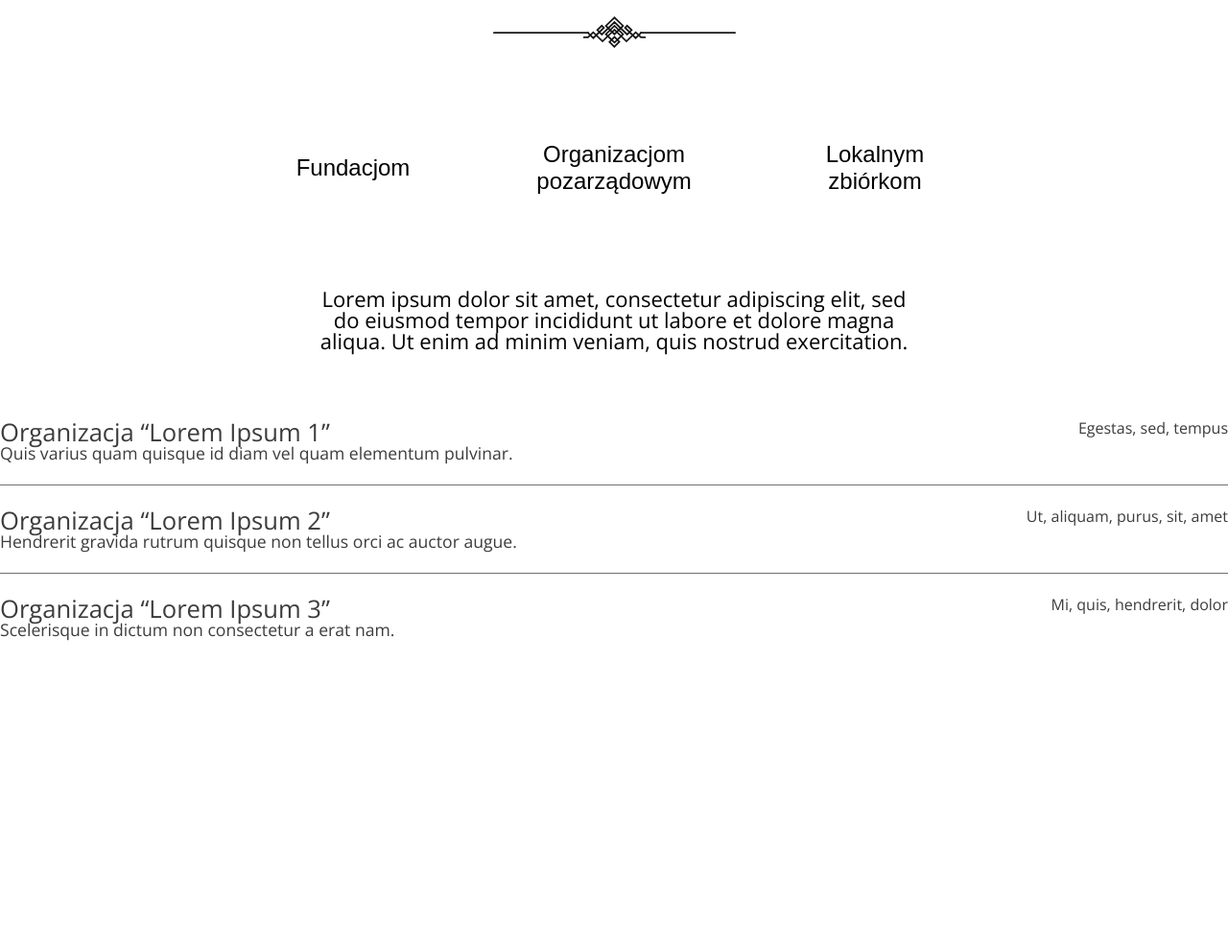
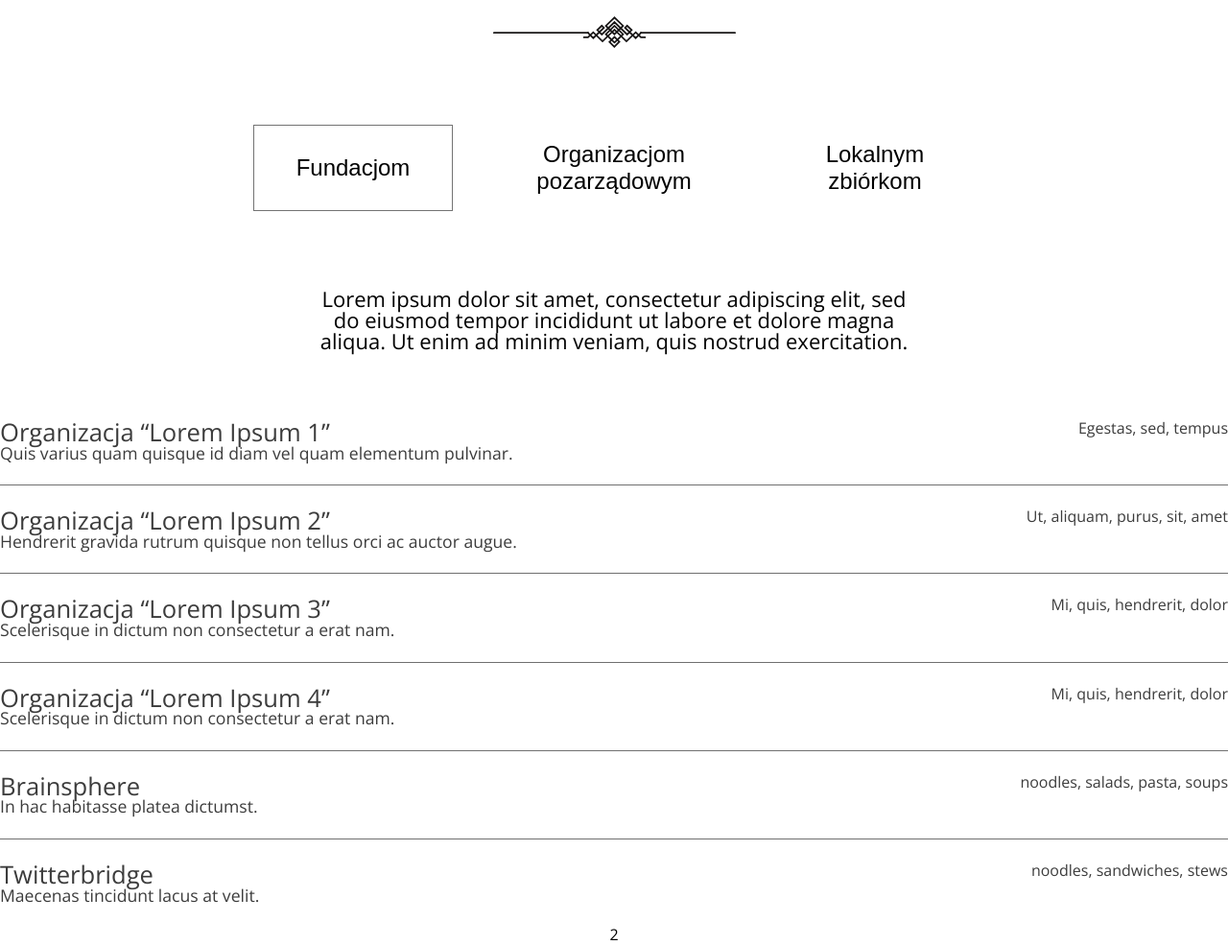
Before and after one commit to MonoliYoda/charity-website, a React app: page / in a window 1280 px wide. Shown: the part 3220-4205 px from the top of the page at 96% size. Before the commit the page ends 3910 px from the top, so only its background shows below. Built offline with nearby package versions, Linux system fonts and the light colour scheme.

Commit message:
Started working on pagination

```diff
--- a/src/components/HomeWhoWeHelp/EntitySelector.js
+++ b/src/components/HomeWhoWeHelp/EntitySelector.js
@@ -1,12 +1,32 @@
-import React from "react";
+import React, { useState } from "react";
 import "./EntitySelector.scss";
 
-export default function EntitySelector() {
+export default function EntitySelector({ callback }) {
+  const [selected, setSelected] = useState(1);
+  const handleSelect = (id) => {
+    setSelected(id);
+    callback(id);
+  };
   return (
     <div className="entity-selector">
-      <button>Fundacjom</button>
-      <button>Organizacjom pozarządowym</button>
-      <button>Lokalnym zbiórkom</button>
+      <button
+        className={selected === 1 && "selected"}
+        onClick={() => handleSelect(1)}
+      >
+        Fundacjom
+      </button>
+      <button
+        className={selected === 2 && "selected"}
+        onClick={() => handleSelect(2)}
+      >
+        Organizacjom pozarządowym
+      </button>
+      <button
+        className={selected === 3 && "selected"}
+        onClick={() => handleSelect(3)}
+      >
+        Lokalnym zbiórkom
+      </button>
     </div>
   );
 }
--- a/src/components/HomeWhoWeHelp/EntitySelector.scss
+++ b/src/components/HomeWhoWeHelp/EntitySelector.scss
@@ -19,4 +19,7 @@
       border: 1px solid $color-text-secondary;
     }
   }
+  .selected {
+    border: 1px solid $color-text-secondary;
+  }
 }
--- a/src/components/HomeWhoWeHelp/HomeWhoWeHelp.js
+++ b/src/components/HomeWhoWeHelp/HomeWhoWeHelp.js
@@ -1,15 +1,16 @@
-import React from "react";
+import React, { useState } from "react";
 import EntitySelector from "./EntitySelector";
 import "./HomeWhoWeHelp.scss";
 
 import HomeWhoWeHelpHeader from "./HomeWhoWeHelpHeader";
 import EntityGroupDescription from "./EntityGroupDescription";
 import EntityList from "./EntityList";
+import PageSelector from "./PageSelector";
 
 export default function HomeWhoWeHelp() {
   const entityGroupDesc =
     "Lorem ipsum dolor sit amet, consectetur adipiscing elit, sed do eiusmod tempor incididunt ut labore et dolore magna aliqua. Ut enim ad minim veniam, quis nostrud exercitation.";
-  const entities = [
+  const foundations = [
     {
       id: 1,
       name: "Organizacja “Lorem Ipsum 1”",
@@ -29,13 +30,107 @@ export default function HomeWhoWeHelp() {
       subtitle: "Scelerisque in dictum non consectetur a erat nam.",
       list: ["Mi", "quis", "hendrerit", "dolor"],
     },
+    {
+      id: 4,
+      name: "Organizacja “Lorem Ipsum 4”",
+      subtitle: "Scelerisque in dictum non consectetur a erat nam.",
+      list: ["Mi", "quis", "hendrerit", "dolor"],
+    },
+    {
+      id: 5,
+      name: "Brainsphere",
+      subtitle: "In hac habitasse platea dictumst.",
+      list: ["noodles, salads, pasta, soups"],
+    },
+    {
+      id: 6,
+      name: "Twitterbridge",
+      subtitle: "Maecenas tincidunt lacus at velit.",
+      list: ["noodles, sandwiches, stews"],
+    },
   ];
+  const ngos = [
+    {
+      id: 1,
+      name: "Skidoo",
+      subtitle: "In blandit ultrices enim.",
+      list: ["Mi", "quis", "hendrerit", "dolor"],
+    },
+    {
+      id: 2,
+      name: "Skiptube",
+      subtitle: "Vivamus vel nulla eget eros elementum pellentesque.",
+      list: ["Mi", "quis", "hendrerit", "dolor"],
+    },
+    {
+      id: 3,
+      name: "Midel",
+      subtitle: "Nam dui.",
+      list: ["Mi", "quis", "hendrerit", "dolor"],
+    },
+    {
+      id: 4,
+      name: "Jetpulse",
+      subtitle: "Phasellus in felis.",
+      list: ["Mi", "quis", "hendrerit", "dolor"],
+    },
+    {
+      id: 5,
+      name: "Quatz",
+      subtitle: "Suspendisse ornare consequat lectus.",
+      list: ["Mi", "quis", "hendrerit", "dolor"],
+    },
+    {
+      id: 6,
+      name: "Skalith",
+      subtitle: "Suspendisse potenti.",
+      list: ["Mi", "quis", "hendrerit", "dolor"],
+    },
+  ];
+  const local = [
+    {
+      id: 1,
+      name: "Realfire",
+      subtitle: "Nullam varius.",
+      list: ["noodles, pies, salads, pasta, stews"],
+    },
+    {
+      id: 2,
+      name: "Zoomzone",
+      subtitle:
+        "Cum sociis natoque penatibus et magnis dis parturient montes, nascetur ridiculus mus.",
+      list: ["sandwiches, soups"],
+    },
+    {
+      id: 3,
+      name: "Skibox",
+      subtitle: "Nunc nisl.",
+      list: ["noodles, soups, seafood"],
+    },
+  ];
+
+  const [selected, setSelected] = useState(foundations);
+  const selectEntity = (id) => {
+    if (id === 1) {
+      setSelected(foundations);
+      return;
+    }
+    if (id === 2) {
+      setSelected(ngos);
+      return;
+    }
+    if (id === 3) {
+      setSelected(local);
+      return;
+    }
+  };
   return (
     <section className="who-we-help" name="who-we-help">
       <HomeWhoWeHelpHeader />
-      <EntitySelector />
+      <EntitySelector callback={selectEntity} />
       <EntityGroupDescription description={entityGroupDesc} />
-      <EntityList entities={entities} />
+      <EntityList entities={selected} />
+      {selected.length > 3 && <PageSelector entities={selected} />}
     </section>
   );
 }
--- /dev/null
+++ b/src/components/HomeWhoWeHelp/PageSelector.js
@@ -0,0 +1,6 @@
+import React from "react";
+
+export default function PageSelector({ entities }) {
+  const pages = Math.ceil(entities.length / 3);
+  return <div>{pages}</div>;
+}
```
